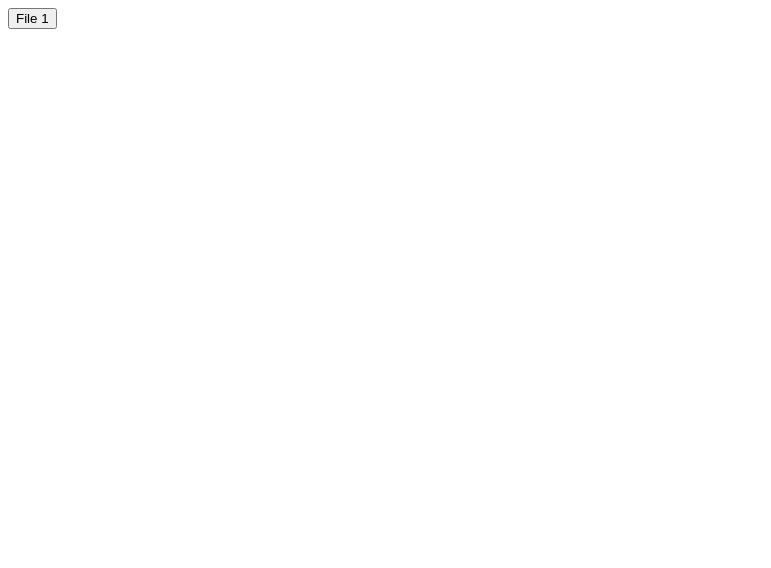
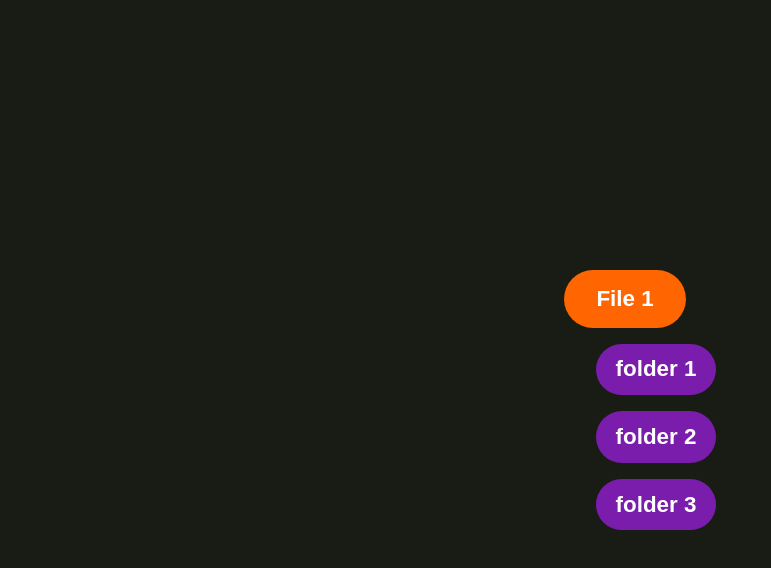
Before and after one commit to prashrijan/folder_structure-js, a plain HTML site: page index.html in a window 1280 px wide. Shown: the whole page, without its empty margins (0-771 px from the left). Drawn offline with Linux system fonts and the light colour scheme.

Commit message:
styling done

```diff
--- a/index.html
+++ b/index.html
@@ -9,7 +9,15 @@
 <body>
     <div class="container">
 
-        <button class="file">File 1</button>
+        <div class="files">
+            <button class="file">File 1</button>
+            <div class="folders">
+                <button class="folder">folder 1</button>
+                <button class="folder">folder 2</button>
+                <button class="folder">folder 3</button>
+            </div>
+        </div>
+
     </div>
 
 
--- a/script.js
+++ b/script.js
@@ -0,0 +1,17 @@
+const fileStrucutre = [
+    {
+        id: 1,
+        name: "Week 2 PQMS",
+        folders: [
+            {
+                id: 2,
+                name: "Tutorial",
+                folders: {}
+            }
+        ]
+    }
+]
+
+
+const fileBtn = document.querySelector(".file")
+const folderBtn = document.querySelector(".folder")
--- a/styles.css
+++ b/styles.css
@@ -0,0 +1,75 @@
+:root{
+    --dark-color: #181C14;
+    --file-color: #FF6500;
+    --file-active-color: #a14000;
+
+    --folder-color: #7A1CAC;
+    --folder-active-color: #601788;
+}
+
+*{
+    margin:0;
+    padding:0;
+    box-sizing: border-box;
+}
+
+html,body{
+    width:100%;
+    height:100%;
+}
+
+
+.container{
+    height: 100vh;
+    width: 100%;
+    display: flex;
+    align-items: center;
+    justify-content: center;
+    background-color: var(--dark-color);
+}
+
+.file{
+    padding: 1rem 2rem;
+    font-size: 1.4rem;
+    border: none;
+    border-radius: 2rem;
+    background-color: var(--file-color);
+    cursor: pointer;
+    color: #fff;
+    font-weight: 600;
+    transition: all ease .4s;
+
+    &:hover{
+        scale: 1.1;
+    }
+    &:active{
+        background-color: var(--file-active-color);
+    }
+}
+
+.folders{
+    display: flex;
+    flex-direction: column;
+    padding-left: 2rem;
+    margin-top: 1rem;
+    gap: 1rem;
+}
+
+.folder{
+    padding: .8rem 1.2rem;
+    font-size: 1.4rem;
+    border: none;
+    border-radius: 2rem;
+    background-color: var(--folder-color);
+    cursor: pointer;
+    color: #fff;
+    font-weight: 600;
+    transition: all ease .4s;
+
+    &:hover{
+        scale: 1.1;
+    }
+    &:active{
+        background-color: var(--folder-active-color);
+    }
+}
```
